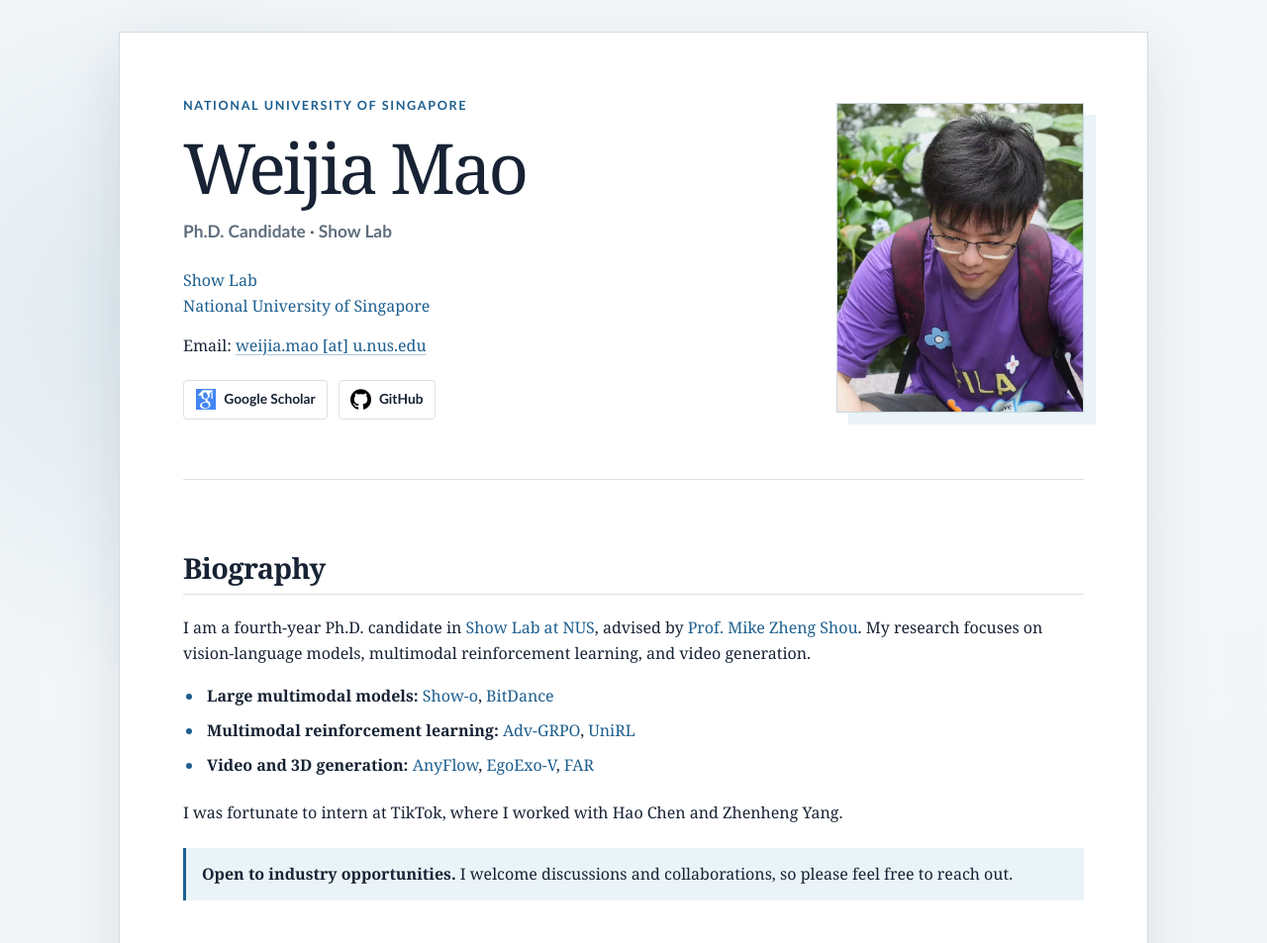
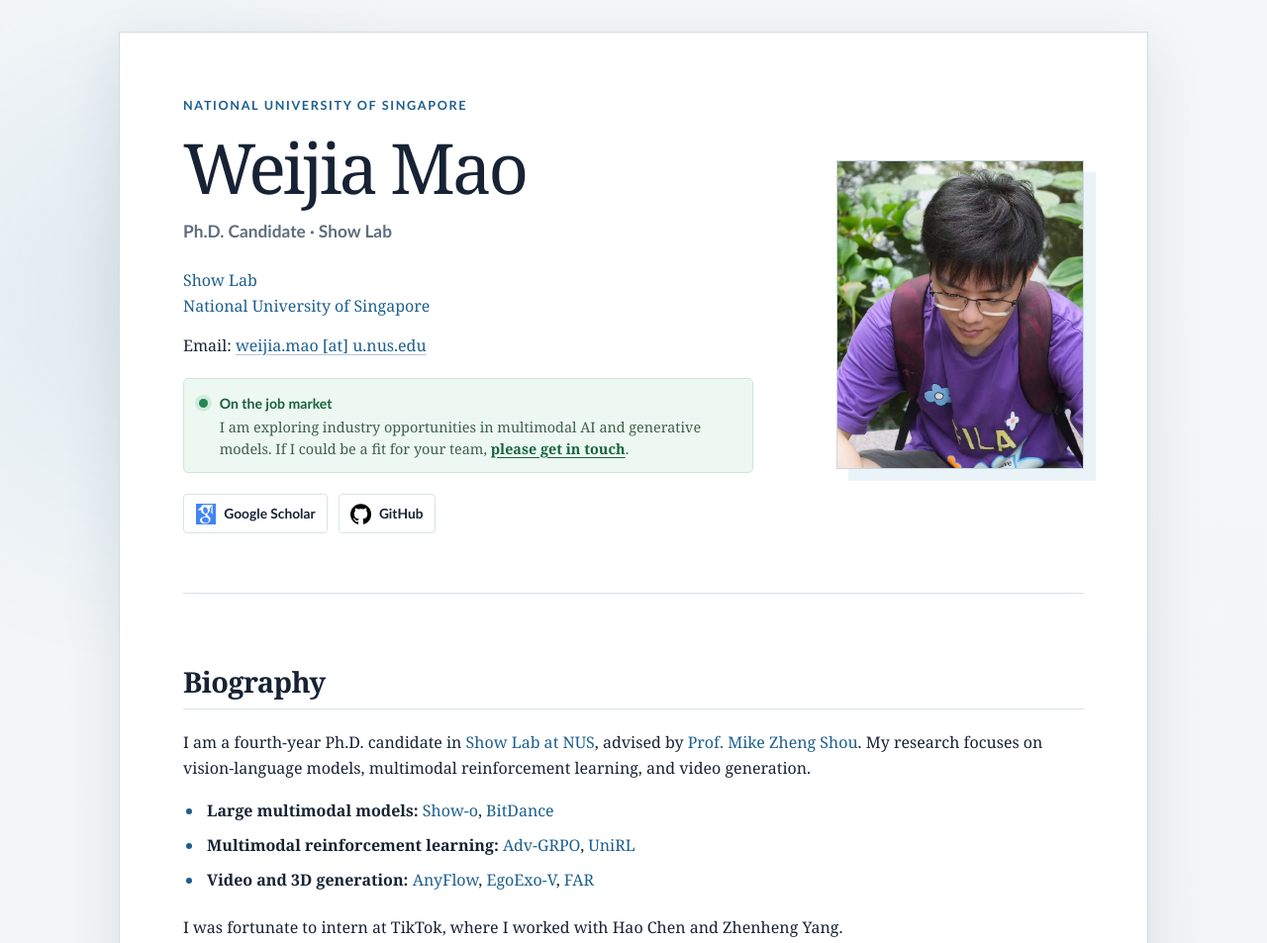
Before and after one commit to maobenz/maobenz, a plain HTML site: page index.html in a window 1280 px wide. Shown: the top 953 px of the page at 99% size. Drawn offline with Linux system fonts and the light colour scheme.

Commit message:
Add job market status and page view counter

```diff
--- a/index.html
+++ b/index.html
@@ -22,6 +22,13 @@
 					<a href="https://www.nus.edu.sg/">National University of Singapore</a>
 				</p>
 				<p class="email">Email: <a href="mailto:weijia.mao@u.nus.edu">weijia.mao [at] u.nus.edu</a></p>
+				<div class="job-market" role="note" aria-label="Job market status">
+					<span class="status-dot" aria-hidden="true"></span>
+					<div>
+						<strong>On the job market</strong>
+						<p>I am exploring industry opportunities in multimodal AI and generative models. If I could be a fit for your team, <a href="mailto:weijia.mao@u.nus.edu">please get in touch</a>.</p>
+					</div>
+				</div>
 				<nav class="social-links" aria-label="Academic and professional profiles">
 					<a class="social-link" href="https://scholar.google.com/citations?user=S7bGBmkyNtEC&amp;hl=en" aria-label="Weijia Mao on Google Scholar">
 						<img src="./index_files/google_scholar.png" alt="" aria-hidden="true">
@@ -47,7 +54,6 @@
 				<li><strong>Video and 3D generation:</strong> <a href="https://nvlabs.github.io/AnyFlow/">AnyFlow</a>, <a href="https://github.com/showlab/Exo2Ego-V">EgoExo-V</a>, <a href="https://farlongctx.github.io/">FAR</a></li>
 			</ul>
 			<p>I was fortunate to intern at TikTok, where I worked with Hao Chen and Zhenheng Yang.</p>
-			<p class="availability"><strong>Open to industry opportunities.</strong> I welcome discussions and collaborations, so please feel free to reach out.</p>
 		</section>
 
 		<section aria-labelledby="news-heading">
@@ -172,9 +178,7 @@
 		</section>
 
 		<footer>
-			<a class="visitor-counter" href="https://info.flagcounter.com/yZuS" aria-label="Visitor statistics">
-				<img src="https://s05.flagcounter.com/mini/yZuS/bg_FFFFFF/txt_000000/border_CCCCCC/flags_0/" alt="Visitor counter">
-			</a>
+			<img class="visitor-counter" src="https://views-counter.vercel.app/badge?pageId=maobenz%2Fmaobenz-homepage&amp;label=Page%20Views&amp;leftColor=5F6D7C&amp;rightColor=1D5F8F&amp;type=total" alt="Page view counter" referrerpolicy="no-referrer">
 			<p>&copy; 2026 Weijia Mao</p>
 		</footer>
 	</main>
--- a/index_files/jemdoc.css
+++ b/index_files/jemdoc.css
@@ -6,6 +6,8 @@
 	--accent: #1d5f8f;
 	--accent-dark: #123f62;
 	--accent-soft: #eaf3f8;
+	--success: #258653;
+	--success-soft: #ecf8f1;
 	--line: #d9e2e9;
 	--shadow: 0 18px 55px rgba(27, 48, 67, 0.11);
 }
@@ -140,6 +142,49 @@ footer {
 	text-decoration-color: rgba(29, 95, 143, 0.35);
 }
 
+.job-market {
+	display: grid;
+	grid-template-columns: auto minmax(0, 1fr);
+	gap: 0.7rem;
+	align-items: start;
+	max-width: 36rem;
+	margin-top: 1.25rem;
+	padding: 0.8rem 0.95rem;
+	border: 1px solid #cce7d7;
+	border-radius: 5px;
+	background: var(--success-soft);
+}
+
+.status-dot {
+	width: 0.58rem;
+	height: 0.58rem;
+	margin-top: 0.43rem;
+	border-radius: 50%;
+	background: var(--success);
+	box-shadow: 0 0 0 4px rgba(37, 134, 83, 0.12);
+}
+
+.job-market strong {
+	display: block;
+	margin-bottom: 0.15rem;
+	color: #185f3a;
+	font-family: "Avenir Next", Avenir, "Trebuchet MS", sans-serif;
+	font-size: 0.88rem;
+}
+
+.job-market p {
+	margin: 0;
+	color: #3f5f4c;
+	font-size: 0.9rem;
+	line-height: 1.48;
+}
+
+.job-market a {
+	color: #17643c;
+	font-weight: 700;
+	text-decoration: underline;
+}
+
 .social-links {
 	display: flex;
 	flex-wrap: wrap;
@@ -199,13 +244,6 @@ footer {
 .research-list li::marker,
 .service-list li::marker {
 	color: var(--accent);
-}
-
-.availability {
-	margin-top: 1.4rem;
-	padding: 0.85rem 1rem;
-	border-left: 3px solid var(--accent);
-	background: var(--accent-soft);
 }
 
 .news-list {
@@ -401,8 +439,9 @@ footer p {
 	margin: 0;
 }
 
-.visitor-counter img {
+.visitor-counter {
 	display: block;
+	height: 20px;
 }
 
 @keyframes page-in {
--- a/sitemap.xml
+++ b/sitemap.xml
@@ -9,7 +9,7 @@
 
 <url>
   <loc>https://maobenz.github.io/</loc>
-  <lastmod>2026-09-23T00:00:00+08:00</lastmod>
+  <lastmod>2026-09-24T00:00:00+08:00</lastmod>
 </url>
 
 
```
